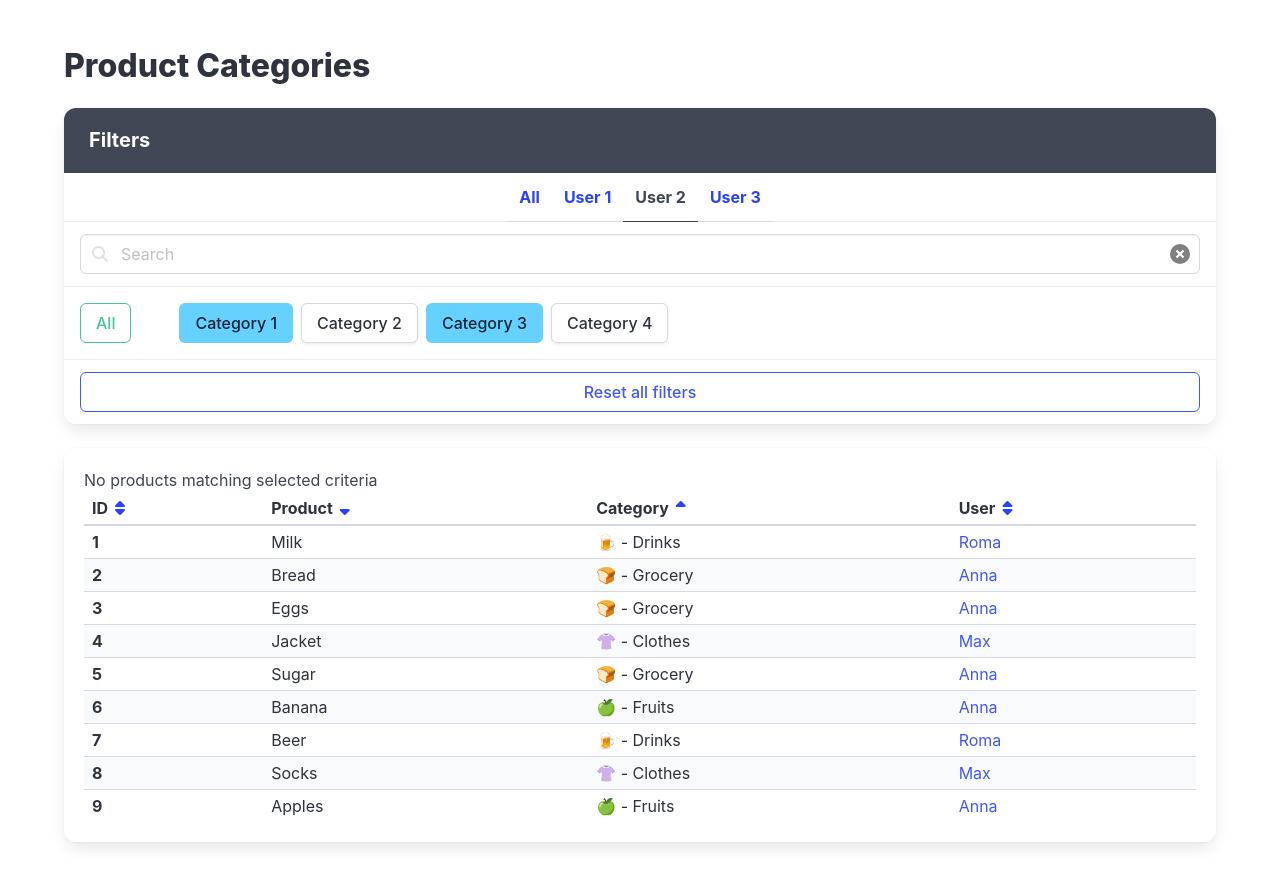
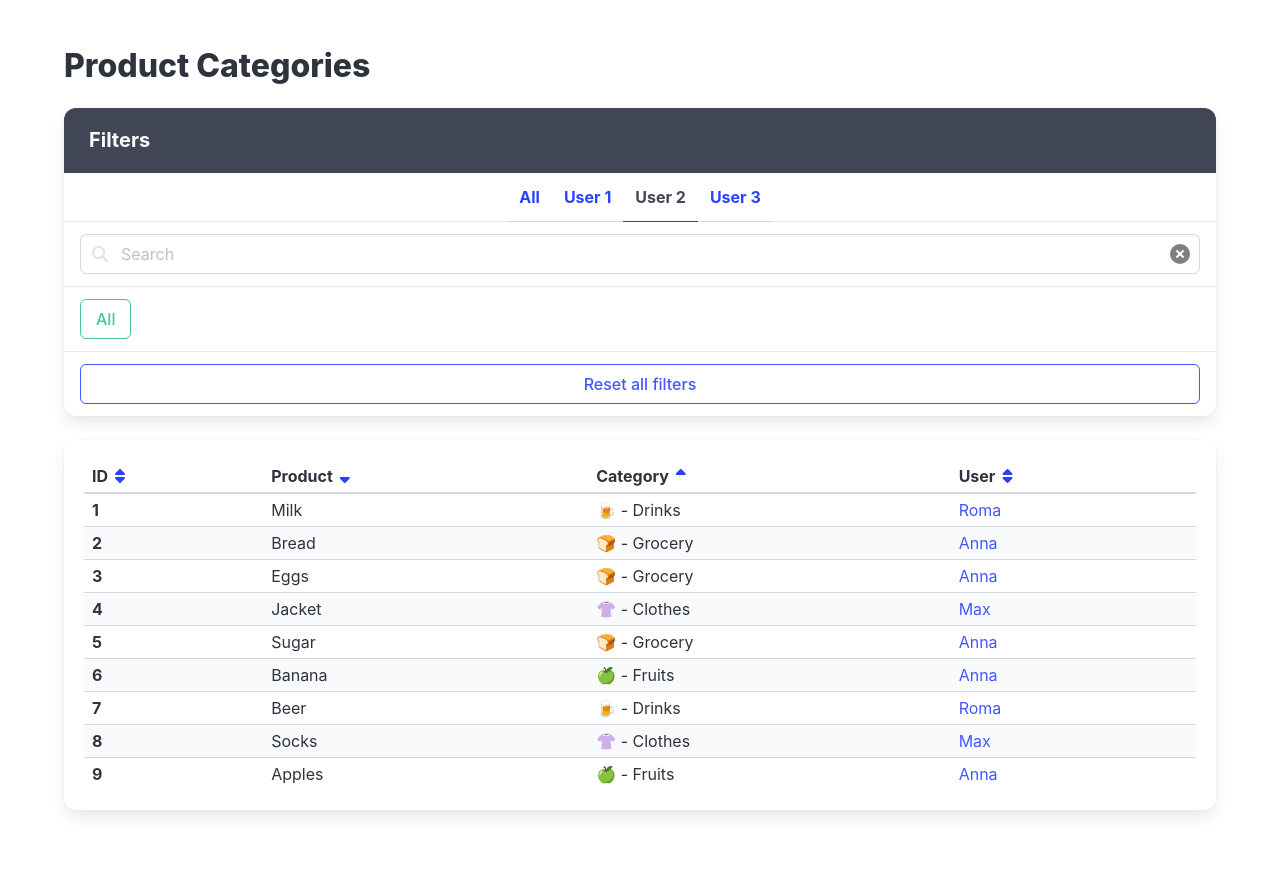
Before and after one commit to Stanovyi/react_practice_Stanovyi, a React (Vite) app: page / in a window 1280 px wide. Shown: the top 886 px of the page. After the commit the page ends 858 px from the top, so only its background shows below. Built offline with nearby package versions, Linux system fonts and the light colour scheme.

Commit message:
add filters

```diff
--- a/src/App.jsx
+++ b/src/App.jsx
@@ -19,11 +19,20 @@ const products = productsFromServer.map(product => {
 
 export const App = () => {
   const [query, setQuery] = useState('');
+  const [categorySelected, setcategorySelected] = useState(0);
+
   let visibleProducts = [...products];
+
+  if (categorySelected) {
+    visibleProducts = visibleProducts.filter(product => {
+      return product.categoryId === categorySelected;
+    });
+  }
 
   if (query) {
     visibleProducts = visibleProducts.filter(product => {
       const normilizedQuery = query.toLowerCase().trim();
+
       return product.name.toLowerCase().includes(normilizedQuery);
     });
   }
@@ -87,19 +96,28 @@ export const App = () => {
                 href="#/"
                 data-cy="AllCategories"
                 className="button is-success mr-6 is-outlined"
+                onClick={() => setcategorySelected(0)}
               >
                 All
               </a>
 
+              {products.map(product => {
                 <a
                   data-cy="Category"
                   className="button mr-2 my-1 is-info"
                   href="#/"
+                  onClick={() => setcategorySelected(product.categoryId)}
                 >
-                Category 1
-              </a>
+                  Category {product.categoryId}
+                </a>;
+              })}
 
-              <a data-cy="Category" className="button mr-2 my-1" href="#/">
+              {/* <a
+                data-cy="Category"
+                className="button mr-2 my-1"
+                href="#/"
+                onClick={() => setcategorySelected(2)}
+              >
                 Category 2
               </a>
 
@@ -107,12 +125,18 @@ export const App = () => {
                 data-cy="Category"
                 className="button mr-2 my-1 is-info"
                 href="#/"
+                onClick={() => setcategorySelected(3)}
               >
                 Category 3
               </a>
-              <a data-cy="Category" className="button mr-2 my-1" href="#/">
+              <a
+                data-cy="Category"
+                className="button mr-2 my-1"
+                href="#/"
+                onClick={() => setcategorySelected(4)}
+              >
                 Category 4
-              </a>
+              </a> */}
             </div>
 
             <div className="panel-block">
@@ -128,10 +152,11 @@ export const App = () => {
         </div>
 
         <div className="box table-container">
+          {visibleProducts.length <= 0 ? (
             <p data-cy="NoMatchingMessage">
               No products matching selected criteria
             </p>
-
+          ) : (
             <table
               data-cy="ProductTable"
               className="table is-striped is-narrow is-fullwidth"
@@ -205,6 +230,7 @@ export const App = () => {
                 })}
               </tbody>
             </table>
+          )}
         </div>
       </div>
     </div>
```
Lines whose indentation alone changed are shown as unchanged.
